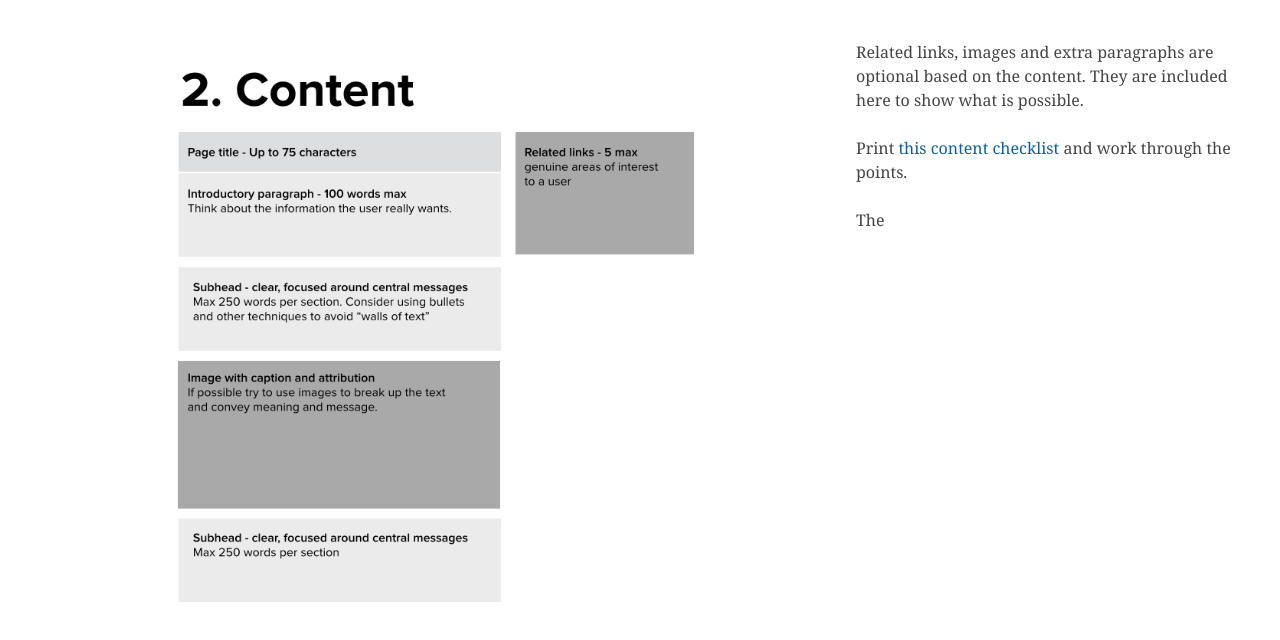
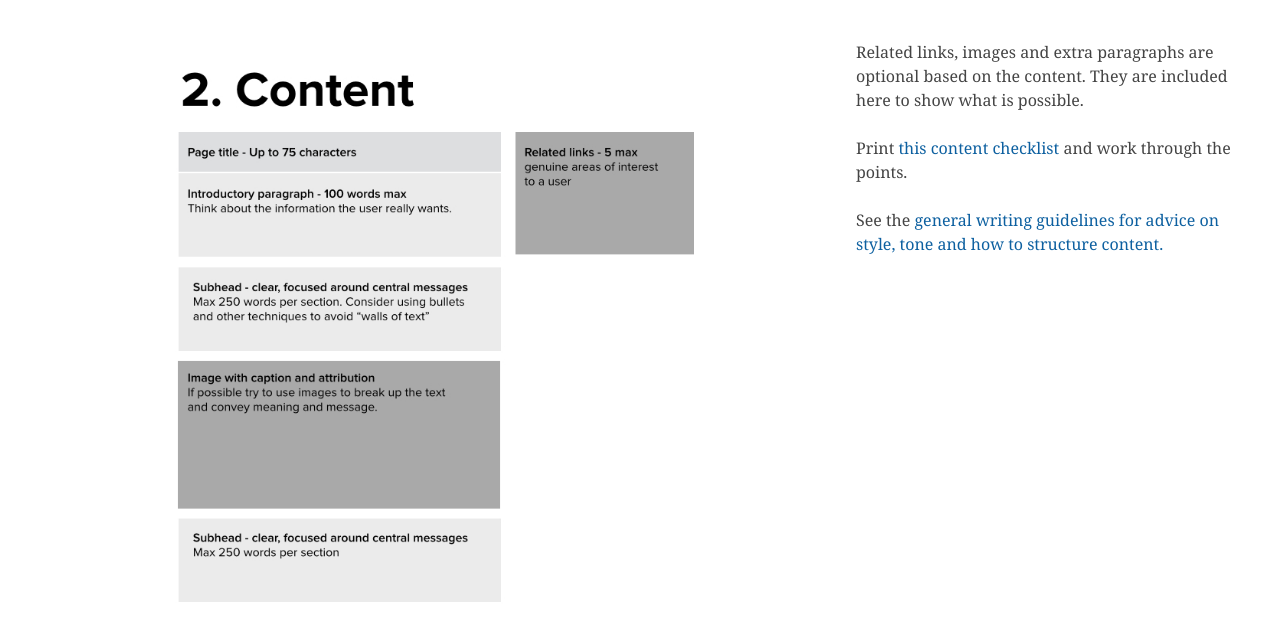
Before and after one commit to robertocarroll/icc-beta, a plain HTML site: page who-who/standard-content-template.html in a window 1280 px wide. Shown: the top 640 px of the page. Drawn offline with nearby package versions, Linux system fonts and the light colour scheme.

Commit message:
Updates to content guide

```diff
--- a/who-who/standard-content-template.html
+++ b/who-who/standard-content-template.html
@@ -62,7 +62,7 @@
 
 				<p>Print <a href="https://www.dropbox.com/s/znm5c0l4256lrg8/ICC-content-checklist-D1-R1.pdf?dl=0">this content checklist</a> and work through the points.</p>
 
-				<p>The </p>
+				<p>See the <a href="http://robertocarroll.com/icc-beta/who-who/#overview">general writing guidelines for advice on style, tone and how to structure content.</p>
 
 
 
```
